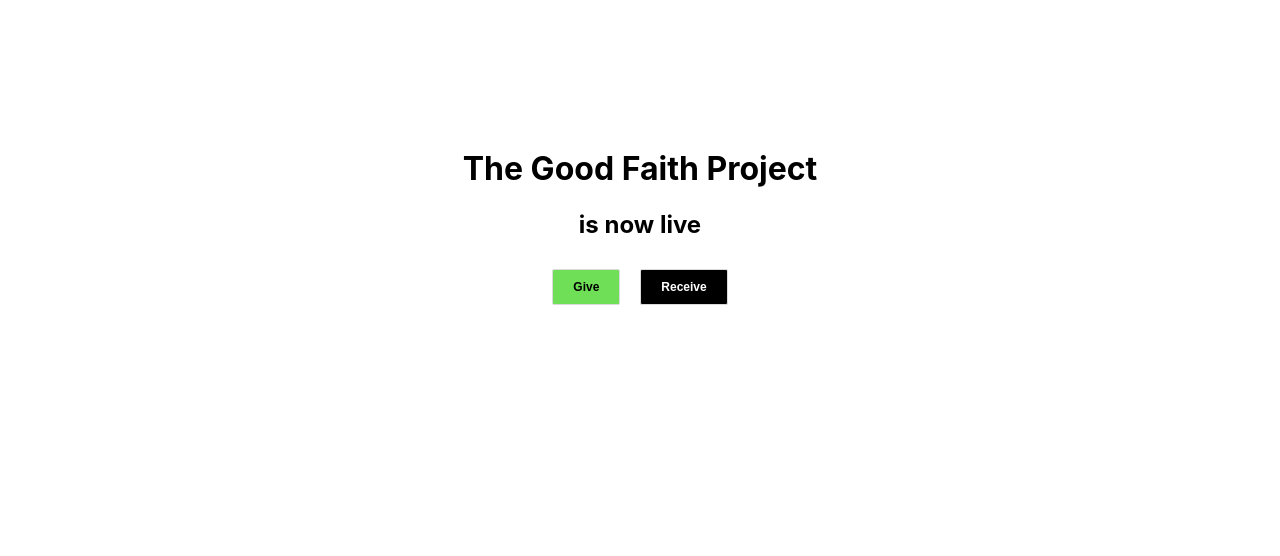
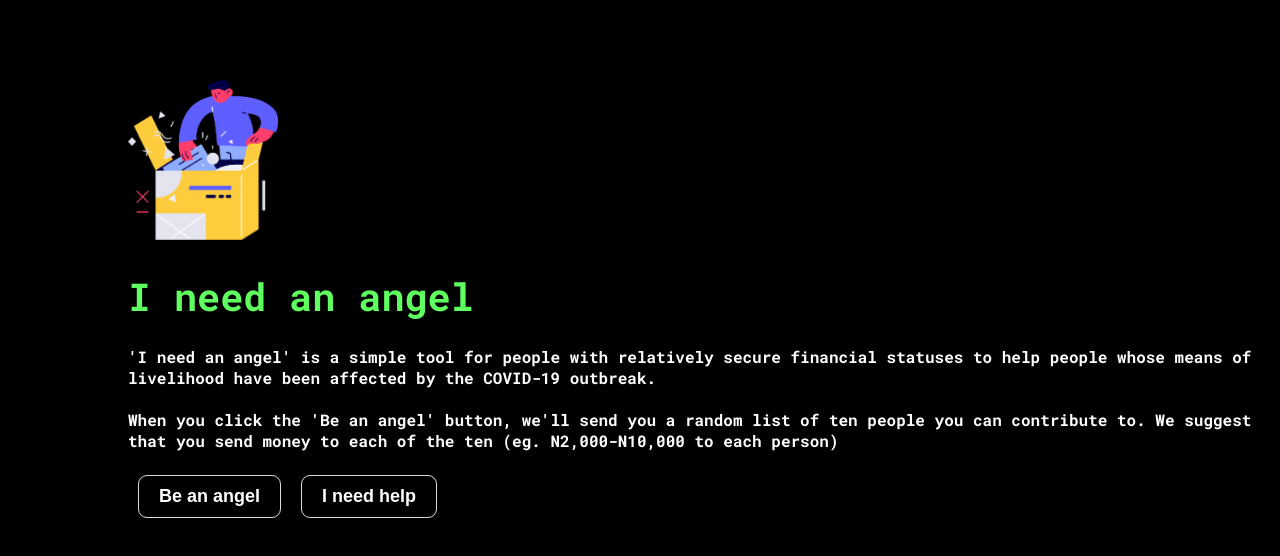
Before and after one commit to vunderkind/good-faith, a React (Create React App) app in the folder frontend/: page / in a window 1280 px wide. Shown: the top 556 px of the page. Built offline with nearby package versions, Linux system fonts and the light colour scheme.

Commit message:
Update design

```diff
--- a/frontend/src/App.css
+++ b/frontend/src/App.css
@@ -1,16 +1,33 @@
+
+
+@import url('https://fonts.googleapis.com/css2?family=Comic+Neue:wght@300&family=Roboto+Mono:wght@700&display=swap');
+
 .App {
-  text-align: center;
-  padding-top: 10%;
+  text-align: left;
+  padding-top: 10vh;
+  padding-left: 10vw;
+  color: #fff;
+  font-family: 'Roboto Mono', monospace;
+  font-size: larger;
+}
+
+h1 {
+  color: rgb(94, 255, 94);
+}
+
+h2 {
+  font-size: medium;
 }
 
 .Button {
-    background-color: #6edf57;
+    background-color: black;
+    color: white;
     border: 1px #DADADA solid;
     padding: 10px 20px;
     margin: 10px;
-    border-radius: 2px;
+    border-radius: 9px;
     font-weight: bold;
-    font-size: 9pt;
+    font-size: large;
     outline: none;
 }
 
@@ -20,13 +37,13 @@
 }
 
 .App-logo {
-  height: 40vmin;
+  height: 20vmin;
   pointer-events: none;
 }
 
 @media (prefers-reduced-motion: no-preference) {
   .App-logo {
-    animation: App-logo-spin infinite 20s linear;
+    animation: wobble 5s ease-in-out infinite alternate;
   }
 }
 
@@ -45,11 +62,11 @@
   color: #61dafb;
 }
 
-@keyframes App-logo-spin {
-  from {
-    transform: rotate(0deg);
+@keyframes wobble {
+  33% {
+    transform: rotate(5deg);
   }
-  to {
-    transform: rotate(360deg);
+  66% {
+    transform: rotate(-5deg);
   }
 }
--- a/frontend/src/App.js
+++ b/frontend/src/App.js
@@ -1,14 +1,16 @@
 import React from 'react';
 import logo from './logo.svg';
 import './App.css';
+import kindness from './kindness.png';
 
 function App() {
   return (
     <div className="App">
-      <h1>The Good Faith Project</h1>
-      <h2>is now live</h2>
-      <button className="Button">Give</button>
-      <button className="Button Button2">Receive</button>
+      <img className="App-logo " src={kindness} alt="kindness"/>
+      <h1>I need an angel</h1>
+      <h2>'I need an angel' is a simple tool for people with relatively secure financial statuses to help people whose means of livelihood have been affected by the COVID-19 outbreak.<br/><br/> When you click the 'Be an angel' button, we'll send you a random list of ten people you can contribute to. We suggest that you send money to each of the ten (eg. N2,000-N10,000 to each person)</h2>
+      <button className="Button">Be an angel</button>
+      <button className="Button Button2">I need help</button>
     </div>
   );
 }
--- a/frontend/src/index.css
+++ b/frontend/src/index.css
@@ -5,6 +5,7 @@ body {
     sans-serif;
   -webkit-font-smoothing: antialiased;
   -moz-osx-font-smoothing: grayscale;
+  background: black;
 }
 
 code {
```
Also changed, not shown: frontend/src/kindness.png (added).
